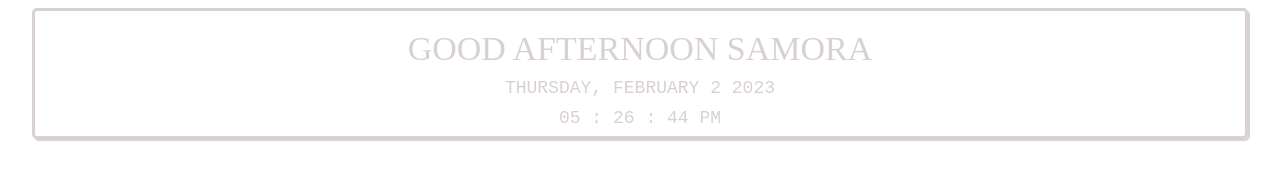
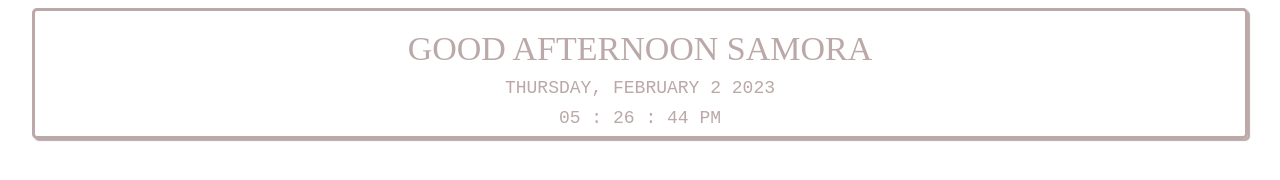
Before and after one commit to samorasenti/notion, a plain HTML site: page greetings.html in a window 1280 px wide. Drawn offline with Linux system fonts and the light colour scheme.

Commit message:
Update greetings.html

```diff
--- a/greetings.html
+++ b/greetings.html
@@ -16,16 +16,16 @@
 
         .widget {
             padding: 5px 5px ;
-            color: #d8d1cf;
+            color: #BBA8A8;
             display: flex;
             justify-content:center;
             align-items:center;
             flex-direction: column;
             max-width: 95%;
             margin: auto;
-            border: 3px solid #d8d1cf;
+            border: 3px solid #BBA8A8;
             border-radius: 5px;
-            box-shadow: 2px 2px 1px 0px #d8d1cf;
+            box-shadow: 2px 2px 1px 0px #BBA8A8;
 
         }
 
```
